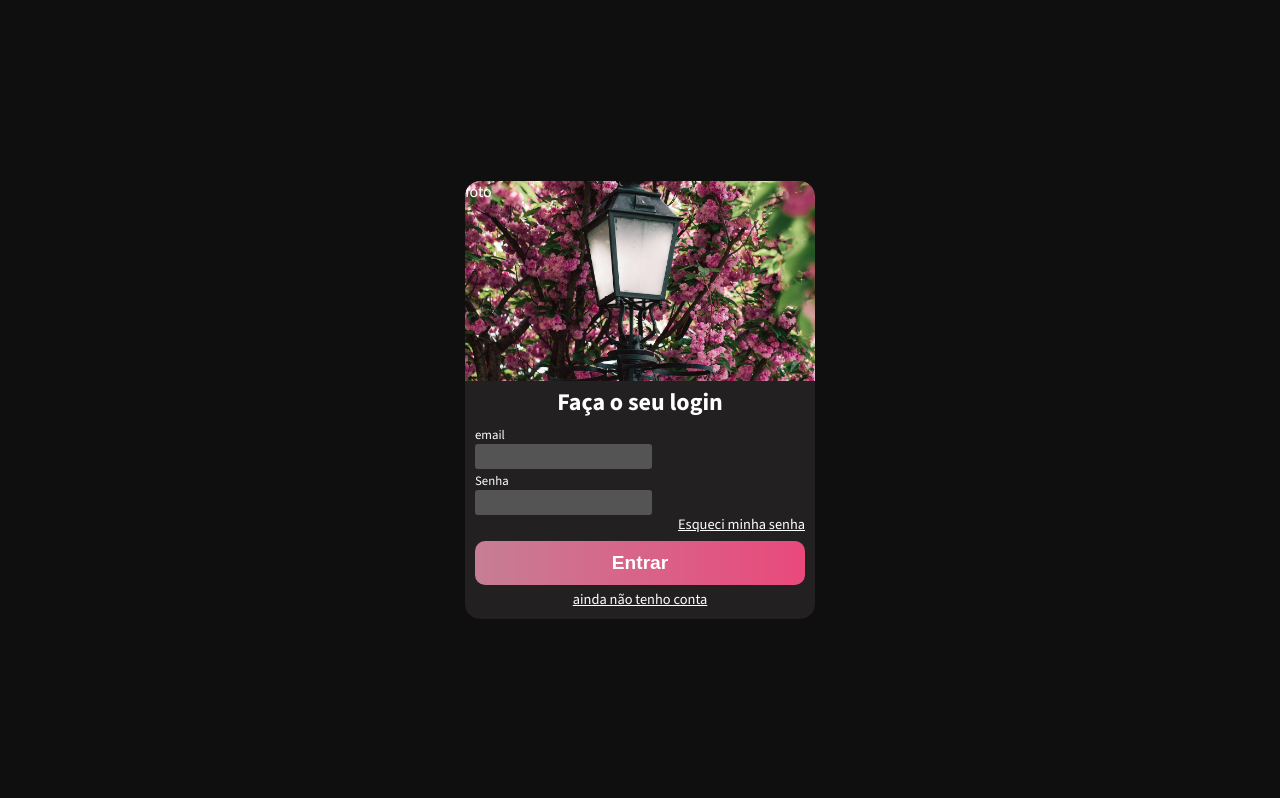
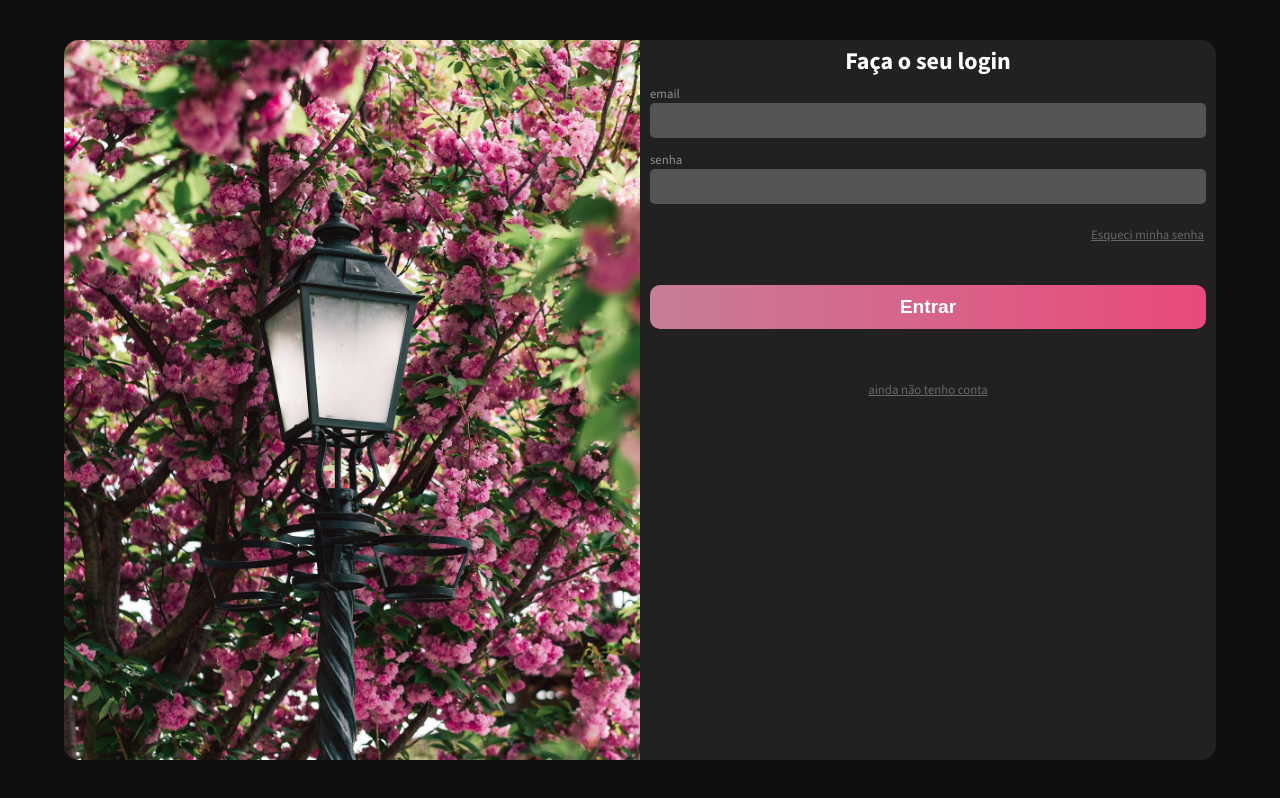
Before and after one commit to nieerb2/tela-de-login-2, a plain HTML site: page index.html in a window 1280 px wide. Drawn offline with nearby package versions, Linux system fonts and the light colour scheme.

Commit message:
projeto finalizado

```diff
--- a/estilos/media.css
+++ b/estilos/media.css
@@ -2,13 +2,84 @@
 
 @media screen and (min-width: 768px) and (max-width: 992px) {
     section#login{
-        width: 600px;
+        width: 800px;
         height: 410px;
+
     }
     section#login > div#foto{
         float: right;
-        width: 40%;
+        width: 60%;
+        height: 100%;
+        border-radius: 0px;
+    }
+    h1{
+        padding: 10px;
+    }
+    section#login > div#formlar{
+        float: left;
+        width:40%;
+        height: 100%;
+
+    }
+
+    div.campo{
+        text-align: left;
+        display: block;
+        padding-bottom: 10px;
+    }
+    div.campo > input{
+        width: 100%;
+
+        margin: 0px;
+    }
+    div#formlar > form >a{
+        margin-bottom: 40px;
+        margin-top: 10px;
+    }
+    form > input[type=submit]{
+        margin-bottom: 50px;
+    }
+
+
+
+}
+
+@media screen and (min-width:992px) {
+    section#login{
+        width:90vw;
+        height: 90vh;
+
+    }
+    section#login > div#foto{
+        float: left;
+        width: 50%;
+        height: 100%;
+        border-radius: 0px;
+
+    }
+    section#login > div#formlar{
+        float: right;
+        width: 50%;
         height: 100%;
     }
+    div.campo{
+        text-align: left;
+        display: block;
+        padding-bottom: 10px;
+    }
+    div.campo > input{
+        width: 100%;
+
+        margin: 0px;
+    }
+    div#formlar > form >a{
+        margin-bottom: 40px;
+        margin-top: 10px;
+    }
+    form > input[type=submit]{
+        margin-bottom: 50px;
+    }
+
+
 
 }
--- a/estilos/style.css
+++ b/estilos/style.css
@@ -23,7 +23,7 @@ h1{
     text-align: center;
 }
 section#login{
-    background-color: rgb(34, 32, 32);
+    background-color: #222020;
     width: 350px;
     color: white;
     position: absolute;
@@ -32,7 +32,7 @@ section#login{
     left: 50%;
     border-radius: 15px;
     overflow: hidden;
-    transition: width 0.3s, height 0.3s;
+    transition: width 0.4s, height 0.4s;
 
     transition-timing-function: ease;
     transform: translate(-50%,-50%);
@@ -54,8 +54,9 @@ section#login > div#formlar{
 
 div#formlar > form > a{
     float: right;
-    color: white;
-    font-size: .9em;
+    color: rgba(255, 255, 255, 0.315);
+    font-size: .8em;
+    padding: 2px;
 }
 div#formlar > form > a#cad{
     float: none;
@@ -67,20 +68,34 @@ div#formlar > form > a#cad{
 form{
     padding: 5px;
 }
+div.campo{
+    text-align: center;
+}
 div.campo > label{
+    display: inline-block;
     font-size: 0.8em;
+    margin: auto;
+    color: rgba(255, 255, 255, 0.507);
 }
 
 div.campo > input{
     display: block;
+    color: white;
     background-color: rgb(85, 84, 84);
-
-    border-radius: 3px;
-    height: 25px;
+    margin: auto;
+    width: 100%;
+    border-radius: 5px;
+    height: 35px;
     border: none;
 
 }
+div.campo > input:focus-within{
+    color: white;
+}
+
+
 form > input[type=submit]{
+    cursor: pointer;
     display: block;
     margin: auto;
     height: 44px;
@@ -93,4 +108,9 @@ form > input[type=submit]{
     margin-top: 5px;
     width: 100%;
 
+
 }
+form > input[type=submit]:hover{
+    background: #660725;
+
+ }
--- a/index.html
+++ b/index.html
@@ -10,18 +10,18 @@
 <body>
     <section id="login">
         <div id="foto">
-            foto
+
         </div>
         <div id="formlar">
             <h1>Faça o seu login</h1>
             <form action="login.js" method="post" autocomplete="on">
                 <div class="campo">
                 <label for="ilogin">email</label> <br>
-                <input type="email" name="login" id="ilogin" maxlength="30" required>
+                <input type="email" name="login" id="ilogin" maxlength="30" required autocomplete="email">
                 </div>
                 <div class="campo">
-                    <label for="isenha">Senha</label><br>
-                    <input type="password" name="senha" id="isenha">
+                    <label for="isenha">senha</label><br>
+                    <input type="password" name="senha" id="isenha" autocomplete="current-password" required min="7" max="14">
                 </div>
                 <a href="esqueçeu.html">Esqueci minha senha</a><br>
                 <input type="submit" value="Entrar">
```
